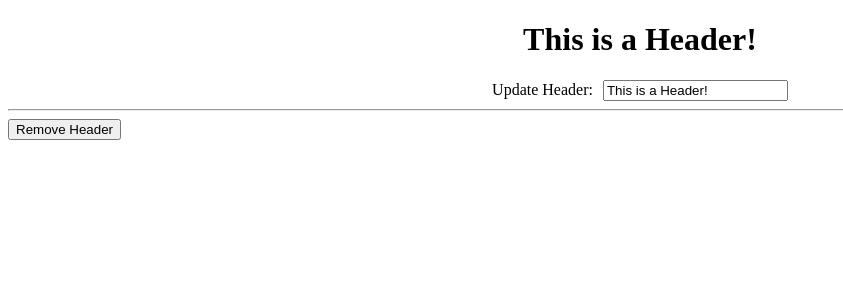
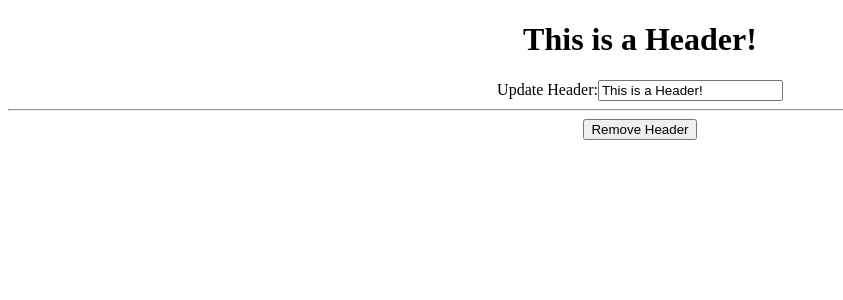
Before and after one commit to mjshuff23/react-class-workshop, a React (Create React App) app in the folder client/: page / in a window 1280 px wide. Shown: the top 300 px of the page, without its empty margins (0-843 px from the left). Built offline with nearby package versions, Linux system fonts and the light colour scheme.

Commit message:
added css

```diff
--- a/client/src/index.css
+++ b/client/src/index.css
@@ -4,6 +4,7 @@
 	text-align: center;
 }
 
-input {
-	margin-left: 10px;
+button {
+	display: block;
+	margin: 0 auto;
 }
```
